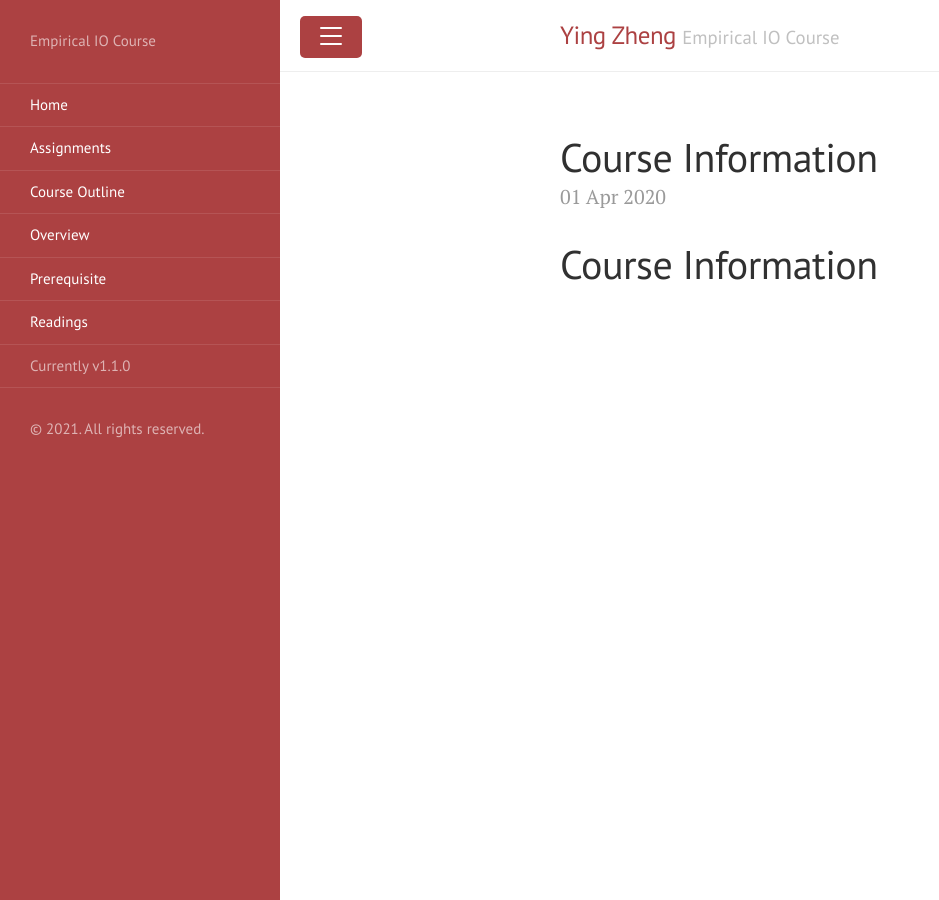
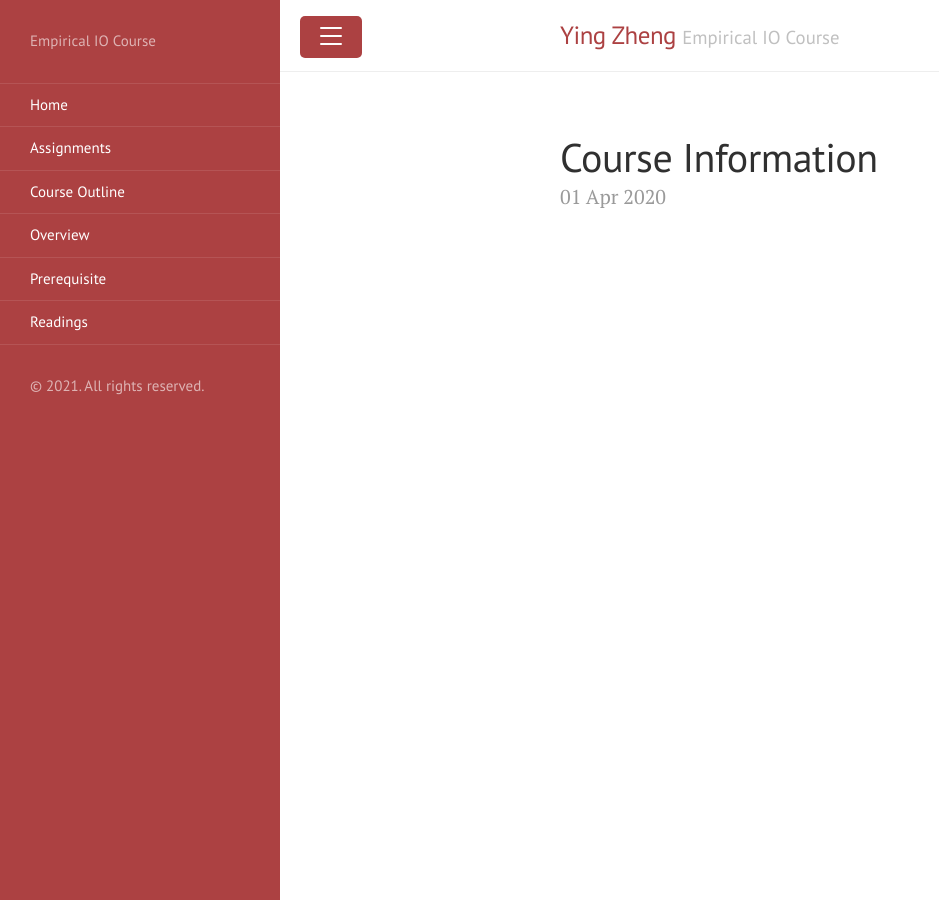
Before and after one commit to yingzheng-econ/Empirical-IO-Course, a Jekyll site: the page built from _posts/2020-04-01-author_info.md, in a window 1280 px wide. Shown: the whole page, without its empty margins (0-939 px from the left). Built offline with Jekyll 4.4.1, drawn with Linux system fonts in a browser that asks for light colours.

Commit message:
update settings

```diff
--- a/_includes/sidebar.html
+++ b/_includes/sidebar.html
@@ -25,7 +25,6 @@
       {% endif %}
     {% endfor %}
 
-    <span class="sidebar-nav-item">Currently v{{ site.version }}</span>
   </nav>
 
   <div class="sidebar-item">
--- a/_posts/2020-04-01-author_info.md
+++ b/_posts/2020-04-01-author_info.md
@@ -2,5 +2,3 @@
 layout: post
 title: Course Information
 ---
-
-# Course Information
```
